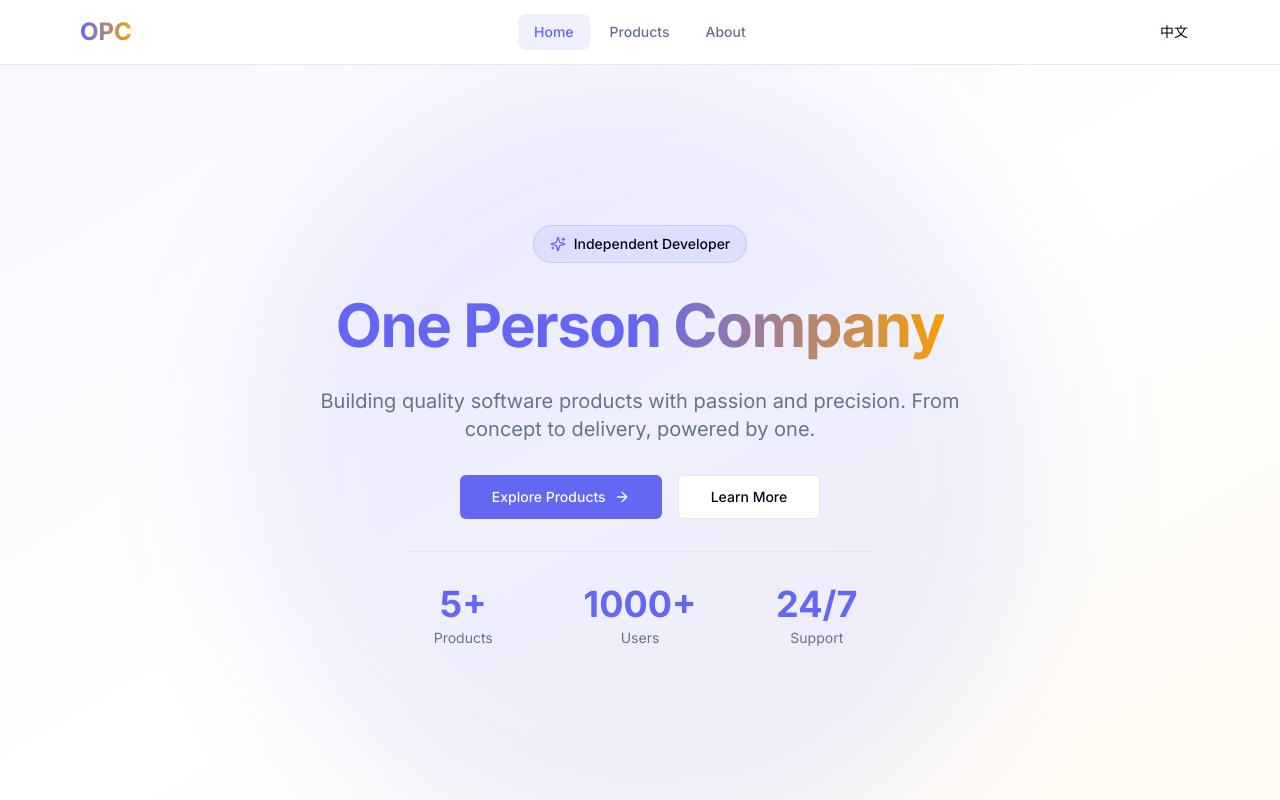
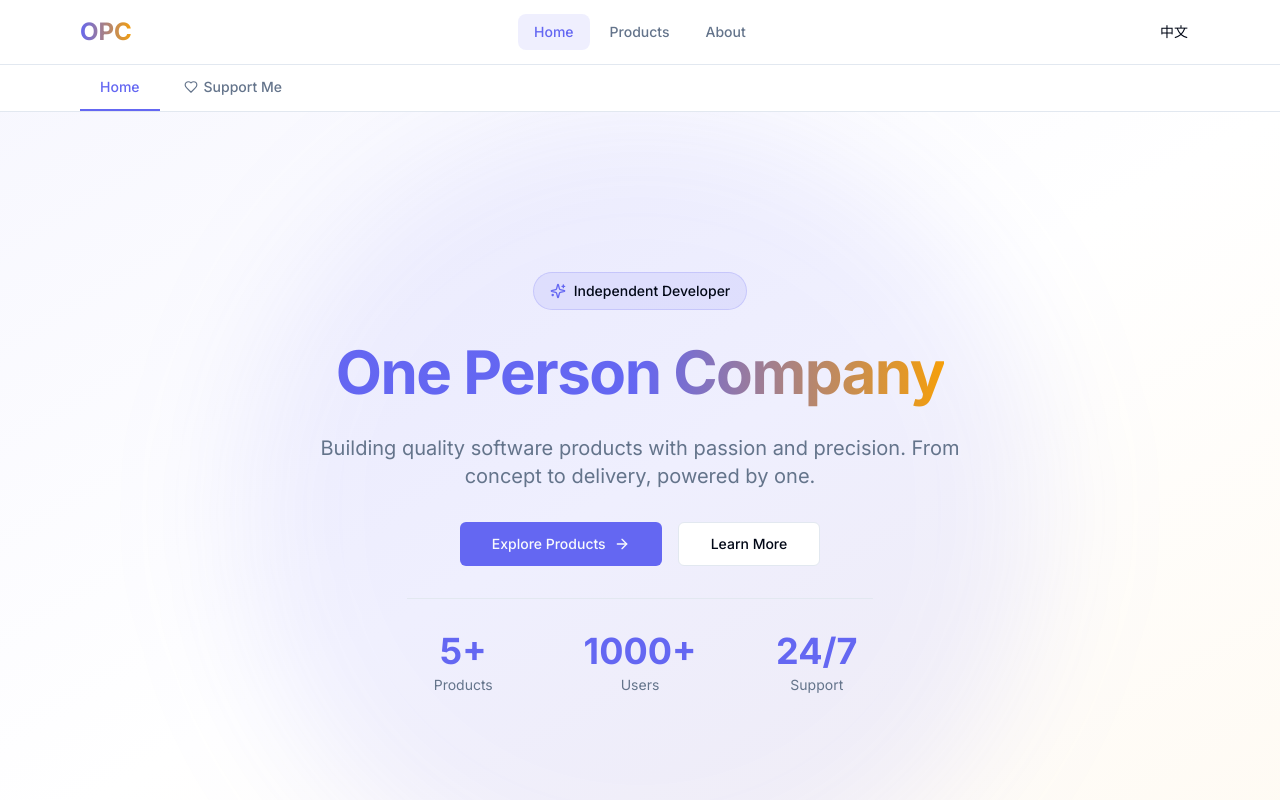
Before and after one commit to CodingGyd/opc-homePage, a Next.js app: page /en in a window 1280 px wide. Shown: the top 800 px of the page. Built offline with nearby package versions, Linux system fonts and the light colour scheme.

Commit message:
Add sticky tab bar on homepage with Support Me tab

```diff
--- a/app/[locale]/page.tsx
+++ b/app/[locale]/page.tsx
@@ -1,9 +1,5 @@
 import { setRequestLocale } from 'next-intl/server';
-import { Hero } from '@/components/home/Hero';
-import { Supporter } from '@/components/home/Supporter';
-import { Features } from '@/components/home/Features';
-import { ProductShowcase } from '@/components/home/ProductShowcase';
-import { CTA } from '@/components/home/CTA';
+import { HomeTabs } from '@/components/home/HomeTabs';
 
 export default async function HomePage({
   params,
@@ -13,13 +9,5 @@ export default async function HomePage({
   const { locale } = await params;
   setRequestLocale(locale);
 
-  return (
-    <>
-      <Hero />
-      <Supporter />
-      <ProductShowcase />
-      <Features />
-      <CTA />
-    </>
-  );
+  return <HomeTabs />;
 }
--- /dev/null
+++ b/components/home/HomeTabs.tsx
@@ -0,0 +1,60 @@
+'use client';
+
+import { useState } from 'react';
+import { useTranslations } from 'next-intl';
+import { Hero } from '@/components/home/Hero';
+import { Supporter } from '@/components/home/Supporter';
+import { Features } from '@/components/home/Features';
+import { ProductShowcase } from '@/components/home/ProductShowcase';
+import { CTA } from '@/components/home/CTA';
+import { Heart } from 'lucide-react';
+
+export function HomeTabs() {
+  const t = useTranslations('home');
+  const [activeTab, setActiveTab] = useState<'home' | 'support'>('home');
+
+  return (
+    <>
+      {/* Tab Bar */}
+      <div className="sticky top-16 z-30 bg-background/80 backdrop-blur-lg border-b">
+        <div className="container">
+          <div className="flex gap-1">
+            <button
+              onClick={() => setActiveTab('home')}
+              className={`px-5 py-3 text-sm font-medium border-b-2 transition-colors ${
+                activeTab === 'home'
+                  ? 'border-primary text-primary'
+                  : 'border-transparent text-muted-foreground hover:text-foreground'
+              }`}
+            >
+              {t('tab_home')}
+            </button>
+            <button
+              onClick={() => setActiveTab('support')}
+              className={`px-5 py-3 text-sm font-medium border-b-2 transition-colors inline-flex items-center gap-1.5 ${
+                activeTab === 'support'
+                  ? 'border-primary text-primary'
+                  : 'border-transparent text-muted-foreground hover:text-foreground'
+              }`}
+            >
+              <Heart className="w-3.5 h-3.5" />
+              {t('tab_support')}
+            </button>
+          </div>
+        </div>
+      </div>
+
+      {/* Tab Content */}
+      {activeTab === 'home' ? (
+        <>
+          <Hero />
+          <ProductShowcase />
+          <Features />
+          <CTA />
+        </>
+      ) : (
+        <Supporter />
+      )}
+    </>
+  );
+}
--- a/i18n/messages/en.json
+++ b/i18n/messages/en.json
@@ -11,6 +11,8 @@
     }
   },
   "home": {
+    "tab_home": "Home",
+    "tab_support": "Support Me",
     "hero": {
       "badge": "Independent Developer",
       "title": "One Person Company",
--- a/i18n/messages/zh.json
+++ b/i18n/messages/zh.json
@@ -11,6 +11,8 @@
     }
   },
   "home": {
+    "tab_home": "首页",
+    "tab_support": "支持我",
     "hero": {
       "badge": "独立开发者",
       "title": "一人公司",
```
